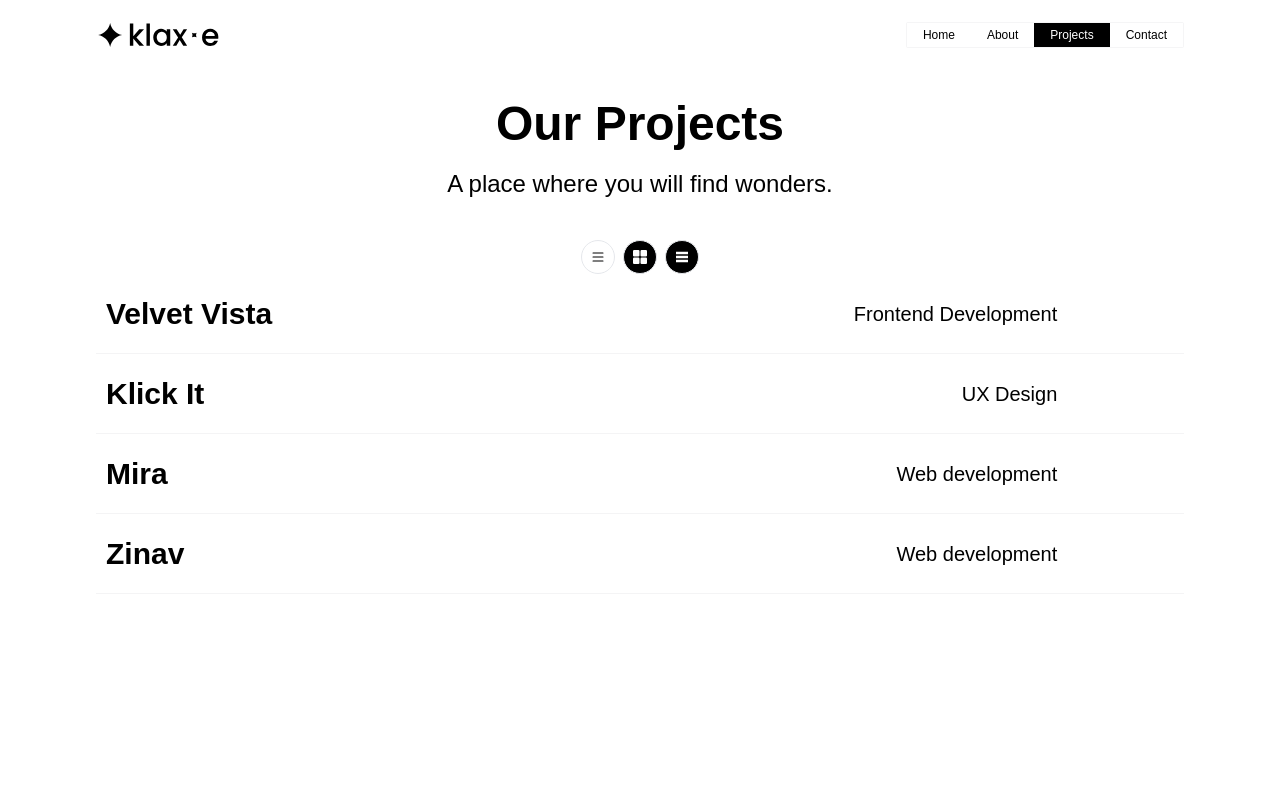
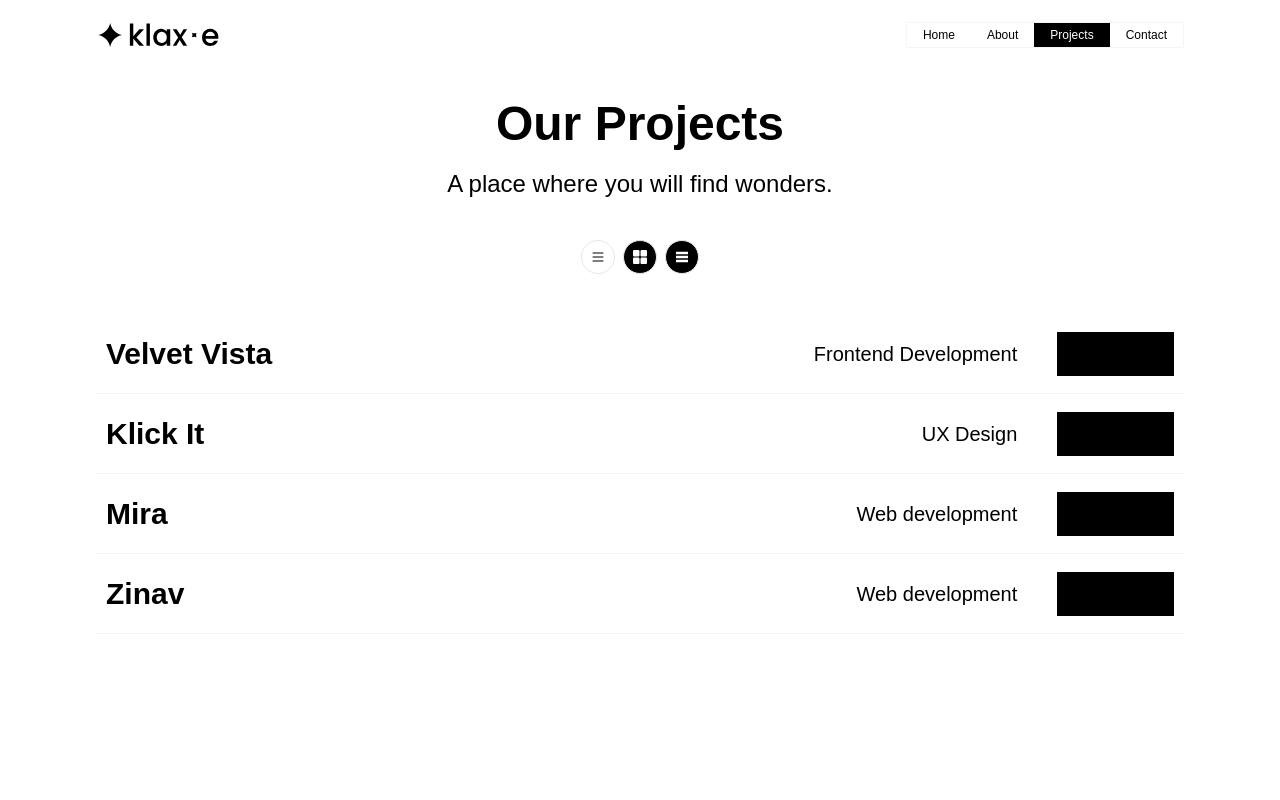
Before and after one commit to Kanna116/klaxe, a Next.js app: page /projects in a window 1280 px wide. Both pictures are taken after a click on the element 598 px from the left and 257 px from the top of the page. Shown: the top 800 px of the page. Built offline with nearby package versions, Linux system fonts and the light colour scheme; a web font is replaced by a local one.

Commit message:
list item hovering feature added

```diff
--- a/pages/projects/components/projectlisttype.js
+++ b/pages/projects/components/projectlisttype.js
@@ -1,19 +1,60 @@
+import Image from 'next/image'
 import Link from 'next/link'
-import React from 'react'
+import React, { useEffect, useState } from 'react'
 import { FiArrowUpRight } from 'react-icons/fi'
 
 const ProjectListType = ({ title, desc, liveLink, codeLink, heroImage, details, problemSolved, demoVideo, collection, url }) => {
+
+    const [floatingValues, setFloatingValues] = useState({
+        left: 0,
+        rotate: 0
+    });
+
+    const [cardOpen, setCardOpen] = useState(false);
+
+    const handleMouseMove = (e) => {
+
+        const rect = e.currentTarget.getBoundingClientRect();
+        // console.log((rect.width /2 - e.clientX))
+
+        setFloatingValues(prevValues => {
+            return {
+                ...prevValues,
+                left: e.clientX,
+                rotate: Math.floor(-(rect.width / 2 - e.clientX) / 50),
+            }
+        })
+    }
+
+
     return (
-        <div className='w-full h-fit min-h-[80px] p-[10px] flex items-center justify-between gap-10 border-b-[1px] border-zinc-100'>
-            <div className='w-full h-full flex items-center justify-between gap-8'>
-                <h1 className='w-full text-3xl font-semibold capitalize'>{title}</h1>
-                <h3 className='shrink-0 text-xl font-thin'>{details[0].information[0]}</h3>
+        <div
+            onMouseMove={(e) => { handleMouseMove(e); setCardOpen(true) }}
+            onMouseLeave={() => setCardOpen(false)}
+            className='group w-full h-fit min-h-[80px] p-[10px] flex items-center justify-between gap-10 border-b-[1px] border-zinc-100 relative cursor-pointer'>
+            <div className='w-full h-full flex items-center justify-between gap-8  z-0 group-hover:z-30 '>
+                <h1 className='w-full text-3xl font-semibold capitalize  mix-blend-difference'>{title}</h1>
+                <h3 className='shrink-0 text-xl font-thin hover:font-semibold hover:text-black'>{details[0].information[0]}</h3>
             </div>
-            <Link href={`/projects/${url}`}>
-                <button className='mix-blend-difference rounded-special font-semibold text-lg flex items-center gap-3'>
+            <Link href={`/projects/${url}`} className='z-0 group-hover:z-30 bg-black px-5 py-2'>
+                <button className='mix-blend-difference rounded-special font-semibold text-lg flex items-center gap-3 '>
                     View <span className='text-2xl'><FiArrowUpRight /></span>
                 </button>
             </Link>
+
+            {cardOpen &&
+                <div
+                    style={{ left: floatingValues.left, rotate: floatingValues.rotate + 'deg' }}
+                    className="hovering-card  w-[15vw] aspect-[1/1.5] absolute  pointer-events-none rounded-special overflow-hidden ease-linear duration-100 origin-center -translate-x-full  z-10 hidden md:block lg:block">
+                    <Image
+                        src={collection[0]}
+                        width={1000}
+                        height={1000}
+                        alt={`project image of ${title}`}
+                        className='w-full h-full object-cover object-center'
+                    />
+                </div>}
+
         </div>
     )
 }
--- a/pages/projects/index.js
+++ b/pages/projects/index.js
@@ -26,7 +26,7 @@ const Projects = () => {
                 <p className='text-2xl'>A place where you will find wonders.</p>
             </div>
 
-            <div className='list-style-controller flex items-center gap-2 mx-auto w-fit h-fit'>
+            <div className='list-style-controller flex items-center gap-2 mx-auto w-fit h-fit mb-10'>
                 <span onClick={() => setListStyle('list')} style={{ backgroundColor: listStyle === 'list' ? 'white' : 'black', color: listStyle === 'list' ? 'black' : 'white' }} className='h-full aspect-square rounded-full p-2 border-[1px]'><BsList /></span>
                 <span onClick={() => setListStyle('grid')} style={{ backgroundColor: listStyle === 'grid' ? 'white' : 'black', color: listStyle === 'grid' ? 'black' : 'white' }} className='h-full aspect-square rounded-full p-2 border-[1px]'><IoGrid /></span>
                 <span onClick={() => setListStyle('bigList')} style={{ backgroundColor: listStyle === 'bigList' ? 'white' : 'black', color: listStyle === 'bigList' ? 'black' : 'white' }} className='h-full aspect-square rounded-full p-2 border-[1px]'><MdTableRows /></span>
--- a/styles/globals.css
+++ b/styles/globals.css
@@ -102,3 +102,16 @@ body {
 
   }
 }
+
+.hovering-card{
+  animation: hoveringCard 500ms ease 0s 1 forwards;
+}
+@keyframes hoveringCard{
+  0%{
+    opacity: 0;
+  }
+  100%{
+    opacity: 1;
+
+  }
+}
```
